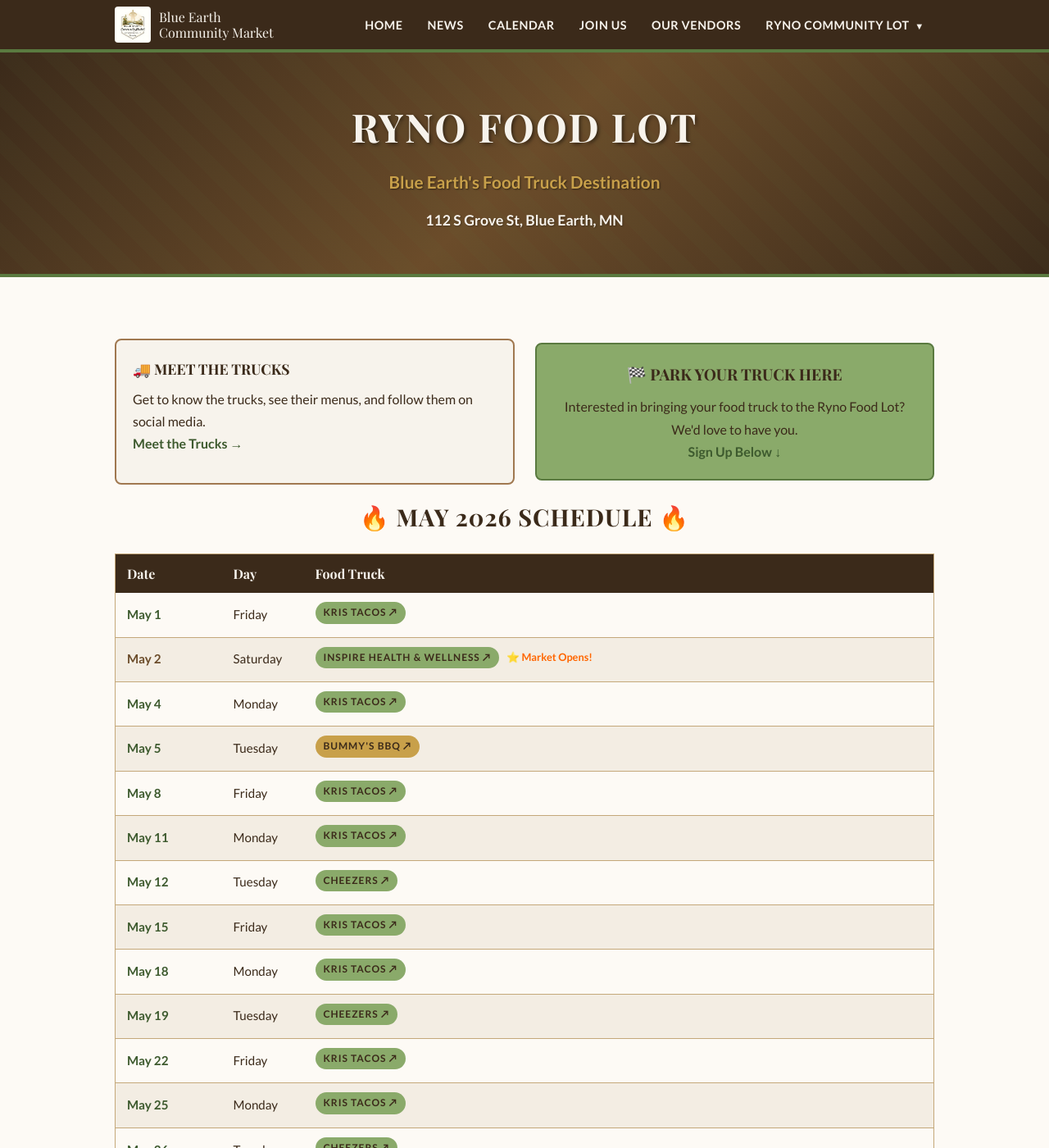
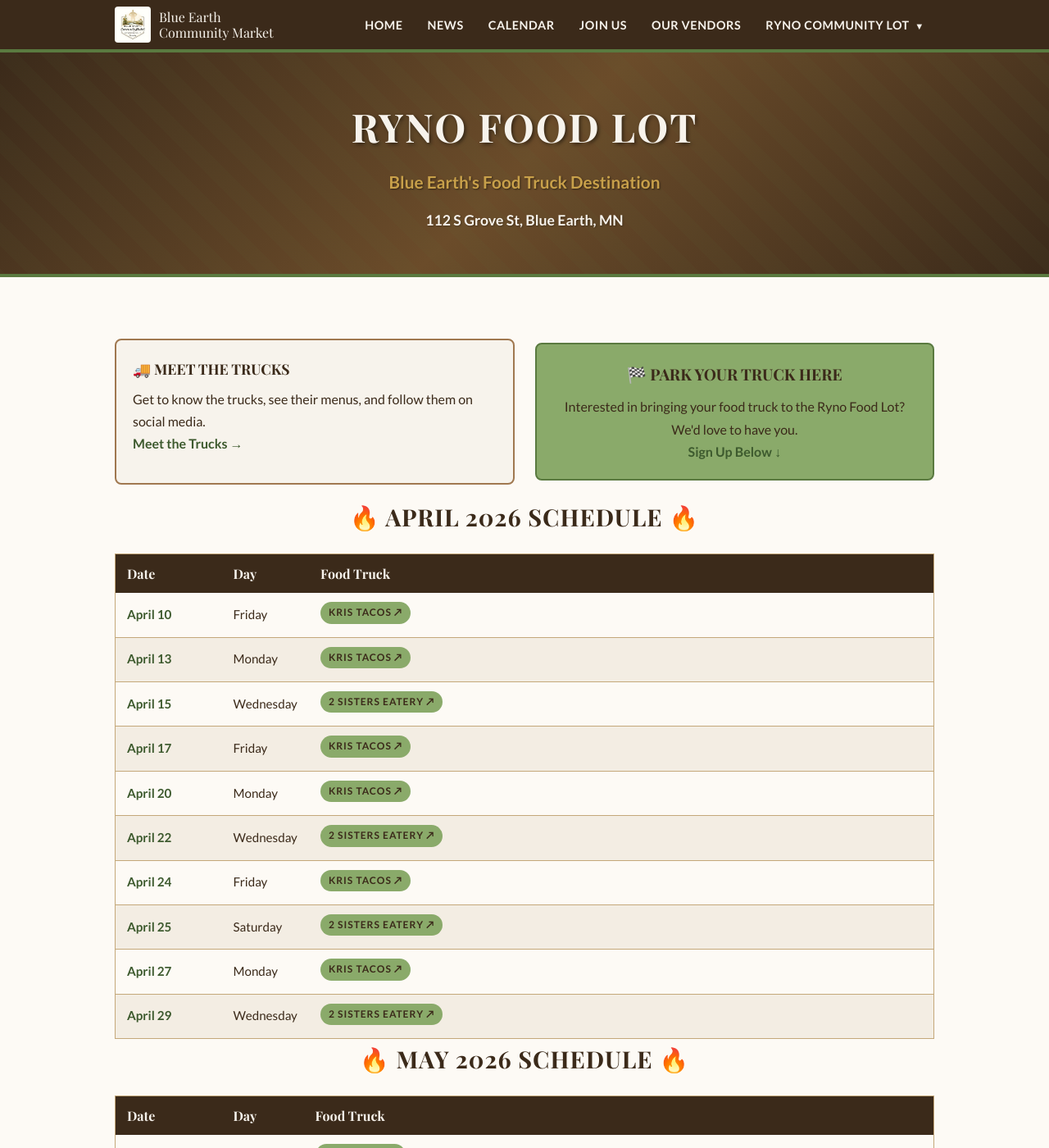
Before and after one commit to blueearthcommunitymarket/blueearthcommunitymarket.github.io, a Jekyll site: the page built from ryno-food-lot/index.html, in a window 1280 px wide and 1400 px high. Shown: the whole window at 82% size. Built offline with Jekyll 4.4.1, drawn with Linux system fonts in a browser that asks for light colours; some web fonts are replaced.

Commit message:
Restore April 10-29 food truck dates, only April 7-8 removed

```diff
--- a/ryno-food-lot/index.html
+++ b/ryno-food-lot/index.html
@@ -212,6 +212,26 @@
                 <a href="#signup" style="color: var(--green-dark); font-weight: 700; text-decoration: none;">Sign Up Below ↓</a>
             </div>
         </div>
+
+        <h2>🔥 APRIL 2026 SCHEDULE 🔥</h2>
+
+        <table class="racing-table">
+            <thead>
+                <tr><th style="width:130px;">Date</th><th style="width:100px;">Day</th><th>Food Truck</th></tr>
+            </thead>
+            <tbody>
+                <tr><td class="race-date">April 10</td><td>Friday</td><td><span class="tag"><a href="https://www.facebook.com/share/1AquB7sxYj/?mibextid=wwXIfr" target="_blank" rel="noopener" style="color:inherit;text-decoration:none;">Kris Tacos ↗</a></span></td></tr>
+                <tr><td class="race-date">April 13</td><td>Monday</td><td><span class="tag"><a href="https://www.facebook.com/share/1AquB7sxYj/?mibextid=wwXIfr" target="_blank" rel="noopener" style="color:inherit;text-decoration:none;">Kris Tacos ↗</a></span></td></tr>
+                <tr><td class="race-date">April 15</td><td>Wednesday</td><td><span class="tag"><a href="https://www.facebook.com/share/18GUPLUwMf/?mibextid=wwXIfr" target="_blank" rel="noopener" style="color:inherit;text-decoration:none;">2 Sisters Eatery ↗</a></span></td></tr>
+                <tr><td class="race-date">April 17</td><td>Friday</td><td><span class="tag"><a href="https://www.facebook.com/share/1AquB7sxYj/?mibextid=wwXIfr" target="_blank" rel="noopener" style="color:inherit;text-decoration:none;">Kris Tacos ↗</a></span></td></tr>
+                <tr><td class="race-date">April 20</td><td>Monday</td><td><span class="tag"><a href="https://www.facebook.com/share/1AquB7sxYj/?mibextid=wwXIfr" target="_blank" rel="noopener" style="color:inherit;text-decoration:none;">Kris Tacos ↗</a></span></td></tr>
+                <tr><td class="race-date">April 22</td><td>Wednesday</td><td><span class="tag"><a href="https://www.facebook.com/share/18GUPLUwMf/?mibextid=wwXIfr" target="_blank" rel="noopener" style="color:inherit;text-decoration:none;">2 Sisters Eatery ↗</a></span></td></tr>
+                <tr><td class="race-date">April 24</td><td>Friday</td><td><span class="tag"><a href="https://www.facebook.com/share/1AquB7sxYj/?mibextid=wwXIfr" target="_blank" rel="noopener" style="color:inherit;text-decoration:none;">Kris Tacos ↗</a></span></td></tr>
+                <tr><td class="race-date">April 25</td><td>Saturday</td><td><span class="tag"><a href="https://www.facebook.com/share/18GUPLUwMf/?mibextid=wwXIfr" target="_blank" rel="noopener" style="color:inherit;text-decoration:none;">2 Sisters Eatery ↗</a></span></td></tr>
+                <tr><td class="race-date">April 27</td><td>Monday</td><td><span class="tag"><a href="https://www.facebook.com/share/1AquB7sxYj/?mibextid=wwXIfr" target="_blank" rel="noopener" style="color:inherit;text-decoration:none;">Kris Tacos ↗</a></span></td></tr>
+                <tr><td class="race-date">April 29</td><td>Wednesday</td><td><span class="tag"><a href="https://www.facebook.com/share/18GUPLUwMf/?mibextid=wwXIfr" target="_blank" rel="noopener" style="color:inherit;text-decoration:none;">2 Sisters Eatery ↗</a></span></td></tr>
+            </tbody>
+        </table>
 
         <h2>🔥 MAY 2026 SCHEDULE 🔥</h2>
 
```
